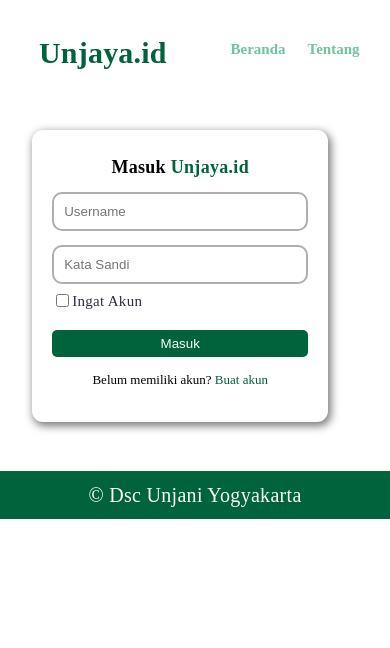
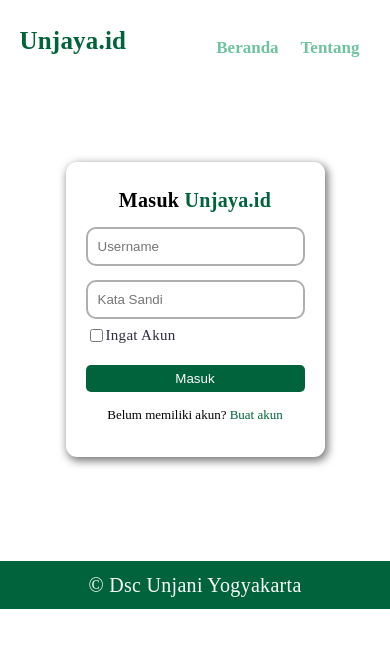
Before and after one commit to SokKanaTorajd/fe-unjaya-short-url, a Next.js app: page /login in a window 390 px wide. Shown: the top 648 px of the page. Built offline with nearby package versions, Linux system fonts and the light colour scheme.

Commit message:
responsif tentang dan login (max-width 758px)

```diff
--- a/styles/layout.css
+++ b/styles/layout.css
@@ -15,10 +15,13 @@
     text-align: center;
     background-color: #037245;
     padding: 20px 30px;
+    box-shadow:  2px 3px 8px 1px #7a7878;
   }
   #about .abt-1 p{
     font-size: 160%;
     color: black;
+    text-align: justify;
+    line-height: 35px;
   }
   #about h1 span{
     color: white;
@@ -248,10 +251,10 @@ li .masuk{
     z-index: 1000;
 }
 .navLogin>.left h2{
-    margin-left: 10%;
+    margin-left: 40%;
     font-weight: bold;
     font-size: 30px;
-    line-height: 56px;
+    line-height: 45px;
     letter-spacing: 0.2px;
     color: var(--green-color);
 }
@@ -695,3 +698,66 @@ p> .unjaya{
         font-size: 17px;
     }
 }
+
+@media(max-width:768px){
+    .grid-2{
+        display: block;
+        /* grid-template-columns: 1fr; */
+    }
+    .image{
+        display: none;
+    }
+    .grid-2>.masuk{
+        width: 70%;
+        margin: 15% auto;
+    }
+    .masuk{
+        margin: 0px auto;
+    }
+    .title{
+        font-size: 20px;
+        line-height: 5px;
+    }
+    .form-group input, .form-group button{
+        padding: 6px;
+    }
+    .form-group input{
+        padding: 10px;
+        margin-top: 7px;
+        margin-bottom: 7px;
+    }
+    /* buauat akun */
+    .buatAkun h2{
+        font-size: 20px;
+    }
+
+    .btn-name{
+        font-size: 20px;
+        line-height: 5px;
+    }
+    .navLogin>.left h2{
+        font-size: 25px;
+        line-height: 40px;
+        margin-left: 5%;
+    }
+    .navLogin>.right{
+        font-size: 17px;
+        line-height: 12px;
+    }
+}
+@media (max-width:768px){
+    .container{
+        padding: 15% 100px;
+      }
+      #about{
+        padding: 10px 30px 50px 30px;
+        height: 60%;
+      }
+      #about .abt-1 p{
+        font-size: 120%;
+        line-height: 25px;
+      }
+      #about h1 span{
+        font-size: 35px;
+      }
+}
```
